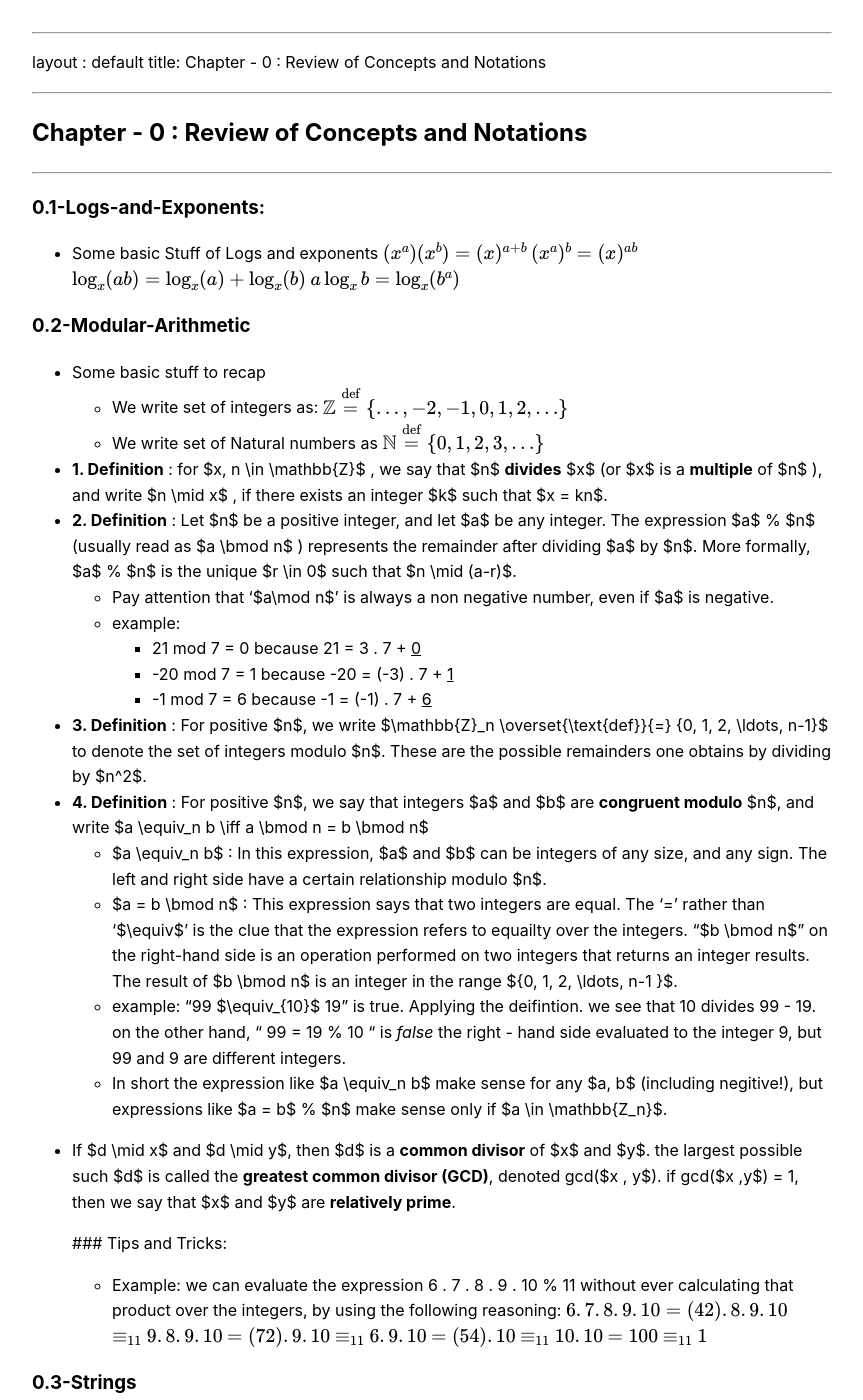
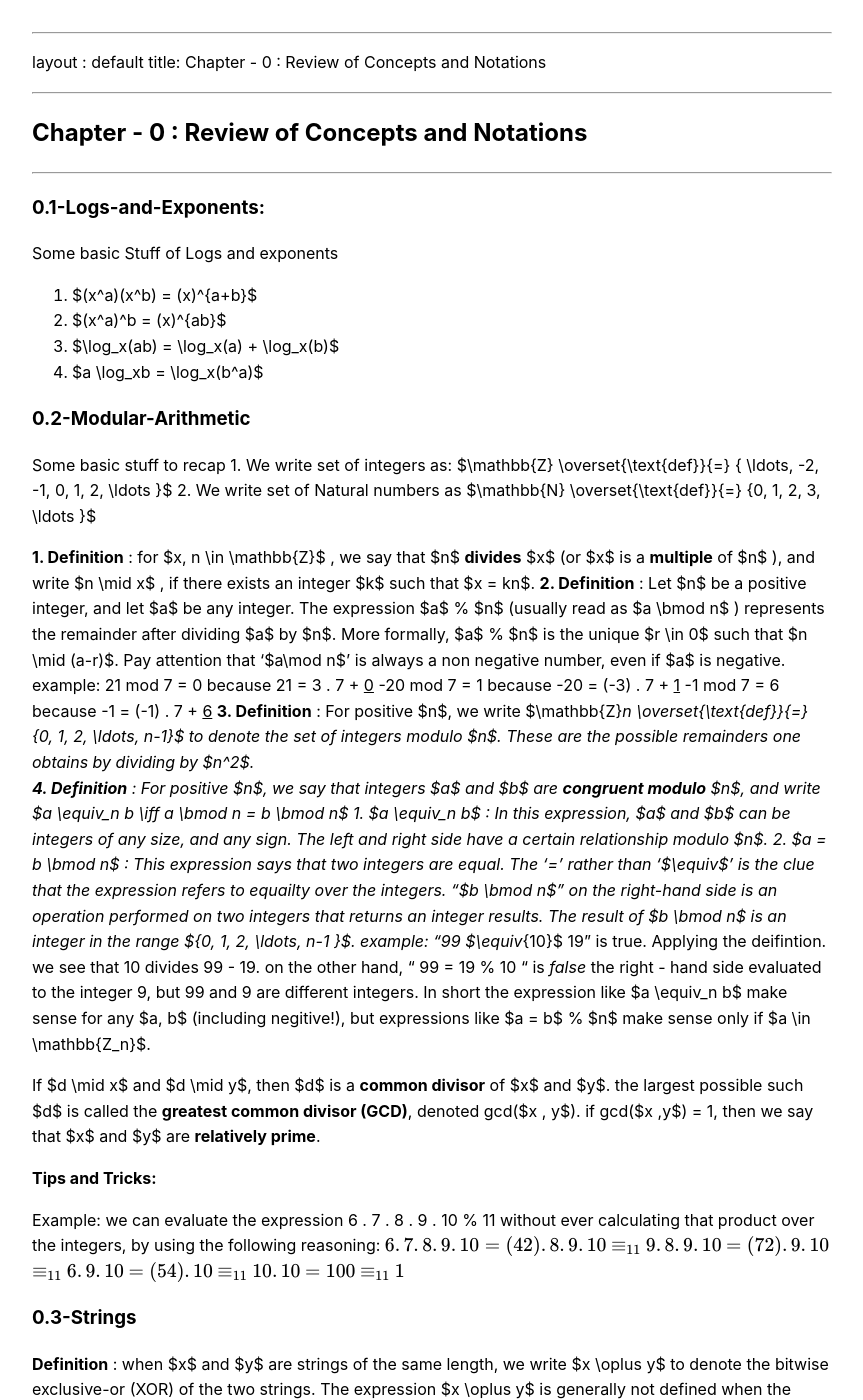
Before and after one commit to vamsii29/Academic_Vault, a Jekyll site: the page built from Cryptography/Lectures/Lektion-0.md, in a window 1280 px wide and 1400 px high. Shown: the whole window, without its empty margins (0-863 px from the left). Built offline with Jekyll 4.4.1, drawn with Linux system fonts in a browser that asks for light colours; our own code applies the rules of GitHub Pages for plain Markdown files; some of the changed text lies outside the part shown.

Commit message:
Auto backup: 2025-06-15 16:53:16

```diff
--- a/Cryptography/Lectures/Lektion-0.md
+++ b/Cryptography/Lectures/Lektion-0.md
@@ -11,53 +11,41 @@ title: Chapter - 0 : Review of Concepts and Notations
 ---
 ### 0.1-Logs-and-Exponents:
 <a id="0.1-Logs-and-Exponents"></a>
-
-- Some basic Stuff of Logs and exponents
-$$
-(x^a)(x^b) = (x)^{a+b}
-$$
-$$
-(x^a)^b = (x)^{ab}
-$$
-$$
-\log_x(ab) = \log_x(a) + \log_x(b)
-$$
-$$
-a \log_xb = \log_x(b^a)
-$$
+Some basic Stuff of Logs and exponents
+1. $(x^a)(x^b) = (x)^{a+b}$
+2. $(x^a)^b = (x)^{ab}$
+3. $\log_x(ab) = \log_x(a) + \log_x(b)$
+4. $a \log_xb = \log_x(b^a)$
 
 ### 0.2-Modular-Arithmetic
 <a id="0.2-Modular-Arithmetic"></a>
+Some basic stuff to recap
+	1. We write set of integers as:
+		$\mathbb{Z} \overset{\text{def}}{=} \{ \ldots, -2, -1, 0, 1, 2, \ldots \}$
+	2. We write set of Natural numbers as
+		$\mathbb{N} \overset{\text{def}}{=} \{0, 1, 2, 3, \ldots \}$
 
-- Some basic stuff to recap
-	- We write set of integers as:
-$$
-\mathbb{Z} \overset{\text{def}}{=} \{ \ldots, -2, -1, 0, 1, 2, \ldots \}
-$$
-	- We write set of Natural numbers as
-$$
-\mathbb{N} \overset{\text{def}}{=} \{0, 1, 2, 3, \ldots \}
-$$
-- **1. Definition** : for $x, n \in \mathbb{Z}$ , we say that $n$ **divides** $x$ (or $x$ is a **multiple** of $n$ ), and write $n \mid x$ , if there exists an integer $k$ such that $x = kn$.
-- **2. Definition** : Let $n$ be a positive integer, and let $a$ be any integer. The expression $a$ % $n$ (usually read as $a \bmod n$ )  represents the remainder after dividing $a$ by $n$. More formally, $a$ % $n$ is the unique $r \in {{0 ,\ldots, n-1}}$ such that $n \mid (a-r)$.
-	- Pay attention that '$a\mod n$' is always a non negative number, even if $a$ is negative.
-	- example:
-		- 21 mod 7 = 0 because 21 = 3 . 7 + <u>0</u>
-		- -20 mod 7 = 1 because -20 = (-3) . 7 + <u>1</u>
-		- -1 mod 7 = 6 because -1 = (-1) . 7 + <u>6</u>
-- **3. Definition** : For positive $n$, we write $\mathbb{Z}_n \overset{\text{def}}{=} \{0, 1, 2, \ldots, n-1\}$ to denote the set of integers modulo $n$. These are the possible remainders one obtains by dividing by $n^2$.
-- **4. Definition** : For positive $n$, we say that integers $a$ and $b$ are **congruent modulo** $n$, and write $a \equiv_n b \iff a \bmod n = b \bmod n$
-	- $a \equiv_n b$ : In this expression, $a$ and $b$ can be integers of any size, and any sign. The left and right side have a certain relationship modulo $n$.
-	- $a = b \bmod n$ : This expression says that two integers are equal. The '=' rather than '$\equiv$' is the clue that the expression refers to equailty over the integers. "$b \bmod n$" on the right-hand side is an operation performed on two integers that returns an integer results. The result of  $b \bmod n$ is an integer in the range $\{0, 1, 2, \ldots, n-1 \}$.
-	- example: "99 $\equiv_{10}$ 19" is true. Applying the deifintion. we see that 10 divides 99 - 19.
+**1. Definition** : for $x, n \in \mathbb{Z}$ , we say that $n$ **divides** $x$ (or $x$ is a **multiple** of $n$ ), and write $n \mid x$ , if there exists an integer $k$ such that $x = kn$.
+**2. Definition** : Let $n$ be a positive integer, and let $a$ be any integer. The expression $a$ % $n$ (usually read as $a \bmod n$ )  represents the remainder after dividing $a$ by $n$. More formally, $a$ % $n$ is the unique $r \in {{0 ,\ldots, n-1}}$ such that $n \mid (a-r)$.
+	Pay attention that '$a\mod n$' is always a non negative number, even if $a$ is negative.
+	example:
+		21 mod 7 = 0 because 21 = 3 . 7 + <u>0</u>
+		-20 mod 7 = 1 because -20 = (-3) . 7 + <u>1</u>
+		-1 mod 7 = 6 because -1 = (-1) . 7 + <u>6</u>
+**3. Definition** : For positive $n$, we write $\mathbb{Z}_n \overset{\text{def}}{=} \{0, 1, 2, \ldots, n-1\}$ to denote the set of integers modulo $n$. These are the possible remainders one obtains by dividing by $n^2$.
+**4. Definition** : For positive $n$, we say that integers $a$ and $b$ are **congruent modulo** $n$, and write $a \equiv_n b \iff a \bmod n = b \bmod n$
+	 1. $a \equiv_n b$ : In this expression, $a$ and $b$ can be integers of any size, and any sign. The left and right side have a certain relationship modulo $n$.
+	2. $a = b \bmod n$ : This expression says that two integers are equal. The '=' rather than '$\equiv$' is the clue that the expression refers to equailty over the integers. "$b \bmod n$" on the right-hand side is an operation performed on two integers that returns an integer results. The result of  $b \bmod n$ is an integer in the range $\{0, 1, 2, \ldots, n-1 \}$.
+	example: "99 $\equiv_{10}$ 19" is true. Applying the deifintion. we see that 10 divides 99 - 19.
 		    on the other hand, " 99 = 19 % 10 " is *false* the right - hand side evaluated to the integer 9, but 99 and 9 are different integers.
-	- In short the expression like $a \equiv_n b$ make sense for any $a, b$ (including negitive!), but expressions like $a = b$ % $n$ make sense only if $a \in \mathbb{Z_n}$.
+	 In short the expression like $a \equiv_n b$ make sense for any $a, b$ (including negitive!), but expressions like $a = b$ % $n$ make sense only if $a \in \mathbb{Z_n}$.
 
-- If $d \mid x$ and $d \mid y$, then $d$ is a **common divisor** of $x$ and $y$. the largest possible such $d$ is called the **greatest common divisor (GCD)**, denoted gcd($x , y$). if gcd($x ,y$) = 1, then we say that $x$ and $y$ are **relatively prime**.
+ If $d \mid x$ and $d \mid y$, then $d$ is a **common divisor** of $x$ and $y$. the largest possible such $d$ is called the **greatest common divisor (GCD)**, denoted gcd($x , y$). if gcd($x ,y$) = 1, then we say that $x$ and $y$ are **relatively prime**.
 
 
-	### Tips and Tricks:
-	- Example: we can evaluate the expression 6 . 7 . 8 . 9 . 10 % 11 without ever calculating that product over the integers, by using the following reasoning:
+**Tips and Tricks:**
+
+Example: we can evaluate the expression 6 . 7 . 8 . 9 . 10 % 11 without ever calculating that product over the integers, by using the following reasoning:
 	$$
 	6 . 7 . 8 . 9 . 10 = (42) . 8 . 9 . 10
 	$$
@@ -72,49 +60,51 @@ $$
 ### 0.3-Strings
 <a id="0.3-Strings"></a>
 
-- **Definition** : when $x$ and $y$ are strings of the same length, we write $x \oplus y$ to denote the bitwise exclusive-or (XOR) of the two strings. The expression $x \oplus y$ is generally not defined when the strings are different lengths, but in rare occasions it is useful to consider the shorter string being padded with 0s. When that's the case, we must have an explicit convention about whether the shorter string is padded with leading 0s or trailing 0s.
-	- Example:  0011 $\oplus$ 0101 = 0110. The following facts about the XOR operation are frequently useful:
+**Definition** : when $x$ and $y$ are strings of the same length, we write $x \oplus y$ to denote the bitwise exclusive-or (XOR) of the two strings. The expression $x \oplus y$ is generally not defined when the strings are different lengths, but in rare occasions it is useful to consider the shorter string being padded with 0s. When that's the case, we must have an explicit convention about whether the shorter string is padded with leading 0s or trailing 0s.
+	 Example:  0011 $\oplus$ 0101 = 0110. The following facts about the XOR operation are frequently useful:
 		-  $x \oplus x = 000...$                   XOR'ing a string with itself results in zeroes.
 		- $x \oplus 000...$ = $x$                     XOR'ing with zeros has no effect.
 		- $x \oplus 111... = \overline{x}$                    XOR'ing with ones flips every bit.
 		- $x \oplus y = y \oplus x$                     XOR is symmetric.
 		- $(x \oplus y) \oplus z = x \oplus (y \oplus z)$  XOR is associative.
 		-
-- **Bit-flipping** : Note that XOR'ing a bit with 0 has no effect, while XOR'ing with 1 flips that bit.
-- **Addition mod-2** : XOR is just addition mod 2 in every bit. This way of thinking about XOR helps to explain why "algebraic" things like $(x \oplus y) \oplus z = x \oplus (y \oplus z)$ are true. They are true for addition so they are true for XOR.
-- **Definition** : we write $x \parallel y$  to denote the result of concatenating $x$ and $y$.
+ **Bit-flipping** : Note that XOR'ing a bit with 0 has no effect, while XOR'ing with 1 flips that bit.
+ **Addition mod-2** : XOR is just addition mod 2 in every bit. This way of thinking about XOR helps to explain why "algebraic" things like $(x \oplus y) \oplus z = x \oplus (y \oplus z)$ are true. They are true for addition so they are true for XOR.
+ **Definition** : we write $x \parallel y$  to denote the result of concatenating $x$ and $y$.
 
 ### 0.4-Functions
 <a id="0.4-Functions"></a>
 
 Let $X$ and $Y$ be finite sets. A function $f : X \rightarrow Y$ is:
-- **Injective** : (1-to-1) if it maps distinct inputs to distinct outputs. Formally: $x \ne x' \Rightarrow f(x) \ne f(x')$. If there is an injective function from $X$ to $Y$, then we must have $|Y| \ge |X|$.
-- **Surjective** : (onto) if every element in $Y$ is a possible output of $f$. Formally: for all $y \in Y$ there exists an $x \in X$ with $f(x) = y$. if there is a surjective function from $X$ to $Y$, then we must have $|Y| \le |X|$.
-- **Bijective** : (1-to-1 correspondence) if $f$ is both **injective and surjective**. If there is a bijective function from $X$ to $Y$, then we must have $|X| = |Y|$.
+1. **Injective** : (1-to-1) if it maps distinct inputs to distinct outputs. Formally: $x \ne x' \Rightarrow f(x) \ne f(x')$. If there is an injective function from $X$ to $Y$, then we must have $|Y| \ge |X|$.
+2. **Surjective** : (onto) if every element in $Y$ is a possible output of $f$. Formally: for all $y \in Y$ there exists an $x \in X$ with $f(x) = y$. if there is a surjective function from $X$ to $Y$, then we must have $|Y| \le |X|$.
+3. **Bijective** : (1-to-1 correspondence) if $f$ is both **injective and surjective**. If there is a bijective function from $X$ to $Y$, then we must have $|X| = |Y|$.
 
 ### 0.5-Probability
 <a id="0.5-Probability"></a>
 
-- **Definition** : A (*discrete*) probability distribution over a set $X$ of outcomes is usually written as a function "$\Pr$" that associates each outcome $x \in X$ with a probability $\Pr[x]$. We often say that the distribution assigns probability $\Pr[x]$ to outcome $x$.
+**Definition** : A (*discrete*) probability distribution over a set $X$ of outcomes is usually written as a function "$\Pr$" that associates each outcome $x \in X$ with a probability $\Pr[x]$. We often say that the distribution assigns probability $\Pr[x]$ to outcome $x$.
 	- for each outcome $x \in X$, the probability distribution must satisfy the condition $0 \le \Pr[x] \le 1$. Additionally, the sum of all probabilities $\sum_{x \in X} \Pr[x]$ must equal 1.
-- **Definition** : A special distribution is the uniform distribution over a finite set $X$, in which every $x \in X$ is assigned probability $\Pr[x] = \frac{1}{|X|}$.
+**Definition** : A special distribution is the uniform distribution over a finite set $X$, in which every $x \in X$ is assigned probability $\Pr[x] = \frac{1}{|X|}$.
 	- We also extend the notation $\Pr$ to events, which are collections of outcomes. Formally , an event $A$ is any subset of the possible outcomes, and its probability is defined to be $\Pr[A] = \sum_{x \in A} \Pr[x]$. we always simplify the notation slightly, so instead of writing $\Pr[\{x \mid x \ \text{satisifies some condition}\}]$, we write $\Pr[condition]$.
 
-	### Tips and Tricks
-	- Knowing one of the probabilities $\Pr[A]$ and $\Pr[\neg A]$ (which is "the probability that $A$ doesn't happen") tells us exactly waht the other probability is, via the relationship
+
+**Tips and Tricks:**
+
+ 1. Knowing one of the probabilities $\Pr[A]$ and $\Pr[\neg A]$ (which is "the probability that $A$ doesn't happen") tells us exactly waht the other probability is, via the relationship
 		$$
 		\Pr[A] = 1 - \Pr[\neg A]
 		$$
-	- This is one of the most basic facts about probability, but it can be surprisingly useful since one of $\Pr[A]$ and $\Pr[\neg A]$ is often much easier to calculate than the other.
+2.  This is one of the most basic facts about probability, but it can be surprisingly useful since one of $\Pr[A]$ and $\Pr[\neg A]$ is often much easier to calculate than the other.
 
+#### Using Precise terminology
 
-	- ### Using Precise terminology
-		- saying "$x$ is a random string" is sloppy language.
-		- Randomness is a property of the process, not the outcome.
-		- Prefer saying:  "$x$ was choosen randomly"
-		- Even better: "$x$ was choosen uniformly (from a set)", if thats the intended meaning
-		- in cryptography, people often use "random" to mean "uniformly random", but clarity helps avoid confusion
-		- key habit: Be precise - randomness comes from how a value is selected, not
+- saying "$x$ is a random string" is sloppy language.
+- Randomness is a property of the process, not the outcome.
+- Prefer saying:  "$x$ was choosen randomly"
+- Even better: "$x$ was choosen uniformly (from a set)", if thats the intended meaning
+- in cryptography, people often use "random" to mean "uniformly random", but clarity helps avoid confusion
+- key habit: Be precise - randomness comes from how a value is selected, not
 
 ### 0.6-Notations-in-Pseudocode
 <a id="0.6-Notations-in-Pseudocode"></a>
```
